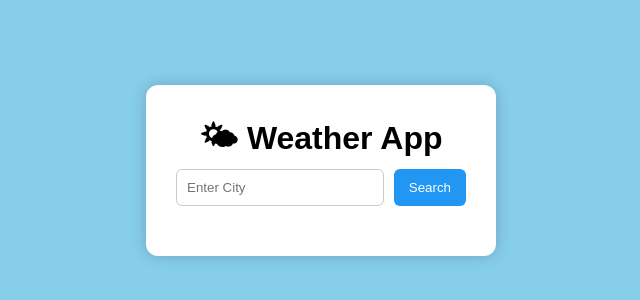
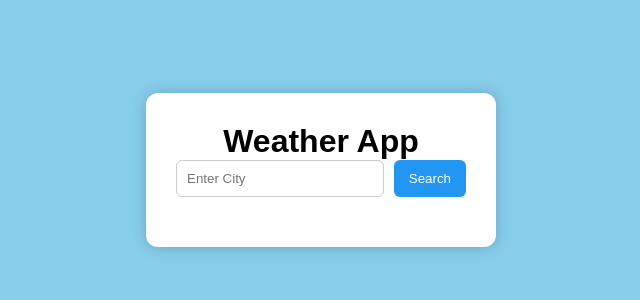
Before and after one commit to MuthuAyyanar21/weather-app, a React (Vite) app: page / in a window 1280 px wide. Shown: the part 230-530 px from the top of the page, without its empty margins (319-959 px from the left). Built offline with nearby package versions, Linux system fonts and the light colour scheme; no server answers.

Commit message:
Update weather UI

```diff
--- a/src/App.jsx
+++ b/src/App.jsx
@@ -40,7 +40,7 @@ function App() {
 
       <div className="weather-card">
 
-        <h1>🌤 Weather App</h1>
+        <h1> Weather App</h1>
 
         <SearchBar
           city={city}
```
